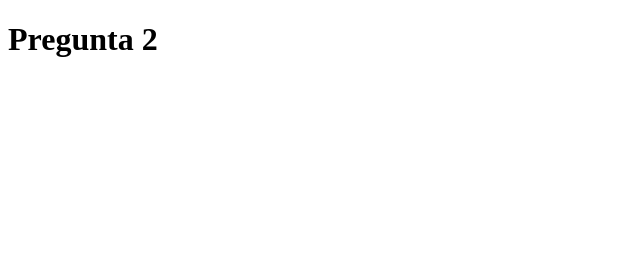
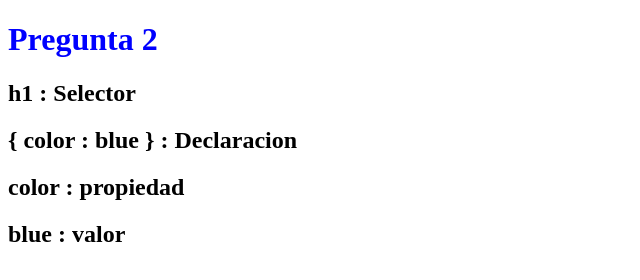
Before and after one commit to HahnOZ/Semana3Sesion2, a plain HTML site: page Pregunta2.html in a window 1280 px wide. Shown: the whole page, without its empty margins (0-640 px from the left). Drawn offline with Linux system fonts and the light colour scheme.

Commit message:
pregunta 2

```diff
--- a/Pregunta2.html
+++ b/Pregunta2.html
@@ -5,9 +5,14 @@
     <meta http-equiv="X-UA-Compatible" content="IE=edge">
     <meta name="viewport" content="width=device-width, initial-scale=1.0">
     <title>Document</title>
+    <link rel="stylesheet" href="pregunta2.css">
 </head>
 <body>
     <h1>Pregunta 2</h1>
-    <h2></h2>
+
+    <h2>h1 : Selector</h2>
+    <h2>{ color : blue } : Declaracion</h2>
+    <h2>color : propiedad</h2>
+    <h2>blue : valor</h2>
 </body>
 </html>
--- /dev/null
+++ b/pregunta2.css
@@ -0,0 +1,3 @@
+h1 {
+    color: blue;
+}
```
